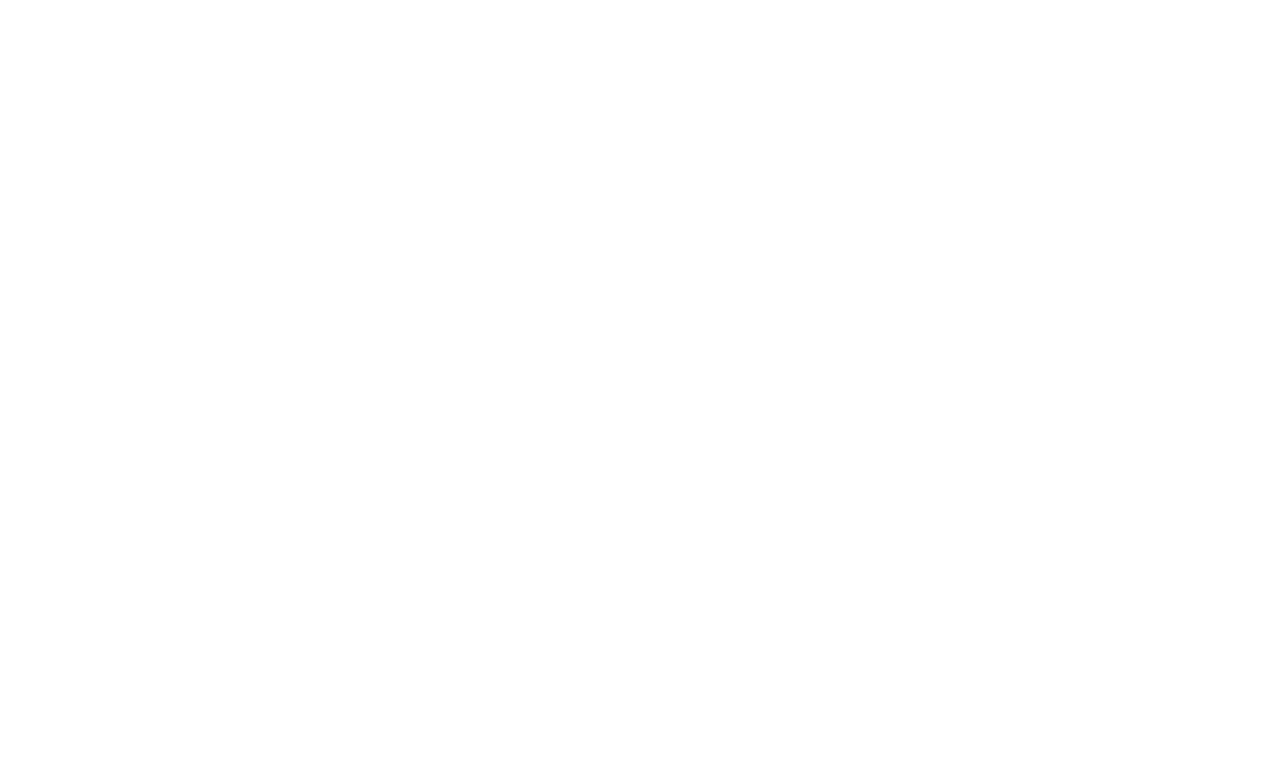
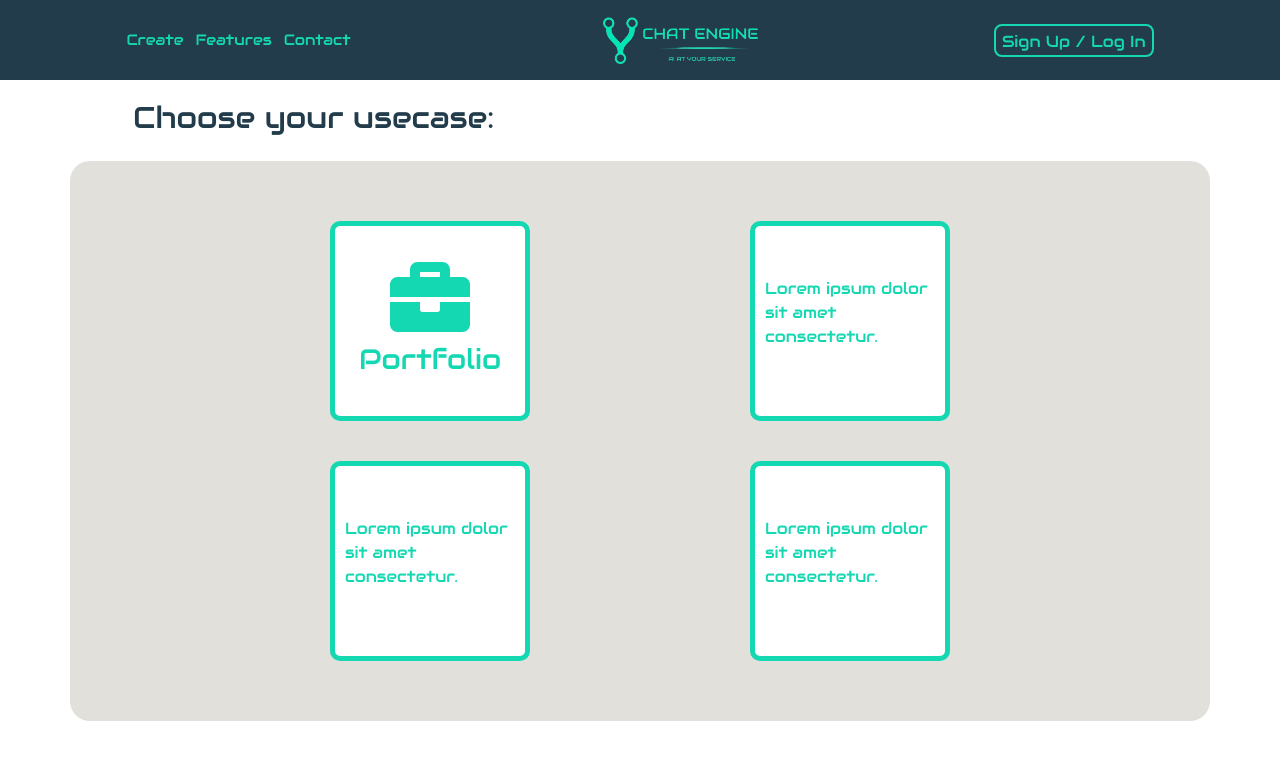
Before and after one commit to Mohammed-Muzammil01/chatengine_frontend, a React (Create React App) app: page /usecase in a window 1280 px wide. Before the commit this address had no page. Shown: the top 760 px of the page. Built offline with nearby package versions, Linux system fonts and the light colour scheme.

Commit message:
usecase page

```diff
--- a/package.json
+++ b/package.json
@@ -3,12 +3,14 @@
   "version": "0.1.0",
   "private": true,
   "dependencies": {
+    "@mui/icons-material": "^5.14.18",
     "@testing-library/jest-dom": "^5.17.0",
     "@testing-library/react": "^13.4.0",
     "@testing-library/user-event": "^13.5.0",
     "bootstrap": "^5.3.2",
     "react": "^18.2.0",
     "react-dom": "^18.2.0",
+    "react-icons": "^4.12.0",
     "react-router-dom": "^6.20.0",
     "react-scripts": "5.0.1",
     "web-vitals": "^2.1.4"
--- a/src/App.css
+++ b/src/App.css
@@ -97,3 +97,59 @@ a{
     display: none;
   }
 }
+
+/* Page 2 */
+
+.container{
+  height: auto;
+  padding: 0 10%;
+  background-color:var(--customWhite);
+  border-radius: 20px;
+  padding: 30px;
+
+  /* background-color: red; */
+}
+
+.cards{
+  height: auto;
+  display: flex;
+  justify-content: space-evenly;
+  margin: 20px;
+}
+
+.card{
+  margin-bottom: 20px;
+  background-color: white;
+  height: 200px;
+  width:200px;
+  border:5px solid var(--customGreen);
+  border-radius: 10px;
+  display: flex;
+  justify-content: center;
+  align-items: center;
+  color: var(--customGreen);
+  margin: 10px;
+  padding: 10px;
+}
+.card:hover{
+  background-color: var(--customGreen);
+  color : var(--customWhite);
+  cursor: pointer;
+  transition: all 0.3s ease-in-out;
+}
+
+.usecase-heading{
+  font-size: 30px;
+  margin-left: 10%;
+  margin-top: 10px;
+  padding: 5px;
+  color: var(--customBlue);
+}
+
+.case{
+  font-size: 10vh;
+}
+
+.card h3{
+  margin-top: 6px;
+}
--- a/src/App.js
+++ b/src/App.js
@@ -1,11 +1,14 @@
 import './App.css';
-import LandingPage from './Pages/LandingPage';
+import LandingPage from './Pages/LandingPage.jsx';
 import { Routes, Route } from 'react-router-dom';
+import UseCase from './Pages/Usecase.jsx';
 
 function App() {
   return (
     <Routes>
       <Route path='/' element={<LandingPage />} />
+      <Route path='/usecase' element={<UseCase/>} />
+
     </Routes>
   );
 }
--- /dev/null
+++ b/src/Pages/Usecase.jsx
@@ -0,0 +1,31 @@
+import Navbar from "../Components/Navbar"
+import { FaBriefcase } from "react-icons/fa";
+
+export default function UseCase() {
+    return (
+        <>
+            <Navbar />
+            <p className="usecase-heading">Choose your usecase:</p>
+            <div className="container">
+                <div className="cards">
+                    <div className="card">
+                    <FaBriefcase className="case"/>
+                    <h3>Portfolio</h3>
+                    </div>
+                    <div className="card">
+                        <p>Lorem ipsum dolor sit amet consectetur.</p>
+                    </div>
+                </div>
+
+                <div className="cards">
+                    <div className="card">
+                        <p>Lorem ipsum dolor sit amet consectetur.</p>
+                    </div>
+                    <div className="card">
+                        <p>Lorem ipsum dolor sit amet consectetur.</p>
+                    </div>
+                </div>
+            </div>
+        </>
+    )
+}
```
Also changed, not shown: 1 other file (tests, documents, lock files or other folders).
